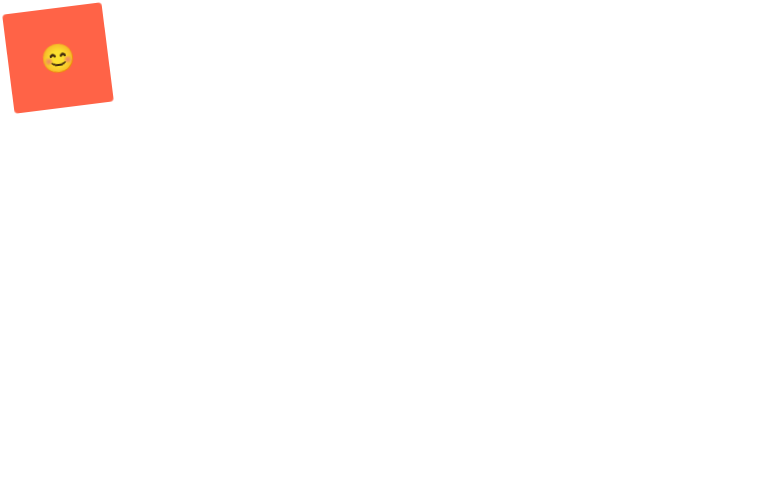
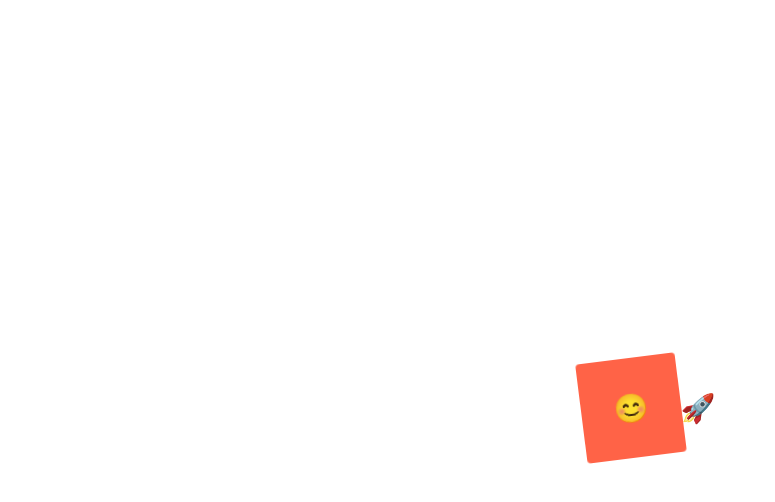
Before and after one commit to dydydade/react-masterclass, a React (Create React App) app: page / in a window 1280 px wide. Shown: the top 502 px of the page, without its empty margins (0-775 px from the left). Built offline with nearby package versions, Linux system fonts and the light colour scheme.

Commit message:
[feat] we can use styled components as a selector

```diff
--- a/src/App.js
+++ b/src/App.js
@@ -2,7 +2,11 @@
 import { keyframes } from "styled-components";
 
 const Wrapper = styled.div`
+  width: 100vw;
+  height: 100vh;
   display:flex;
+  justify-content: center;
+  align-items: center;
 `;
 
 const animation = keyframes`
@@ -20,6 +24,11 @@
   }
 `;
 
+const Emoji = styled.span`
+    font-size: 28px;
+    cursor: pointer;
+`
+
 const Box = styled.div`
   height: 100px;
   width: 100px;
@@ -28,12 +37,8 @@
   display: flex;
   justify-content: center;
   align-items: center;
-  span {
-    font-size: 28px;
-    cursor: pointer;
-    &:hover {
-      font-size: 42px;
-    }
+  ${Emoji}:hover {
+    font-size: 42px;
   }
 `;
 
@@ -42,8 +47,9 @@
   return (
     <Wrapper>
       <Box>
-        <span>😊</span>
+        <Emoji as="p">😊</Emoji>
       </Box>
+      <Emoji as="p">🚀</Emoji>
     </Wrapper>
   );
 }
```
